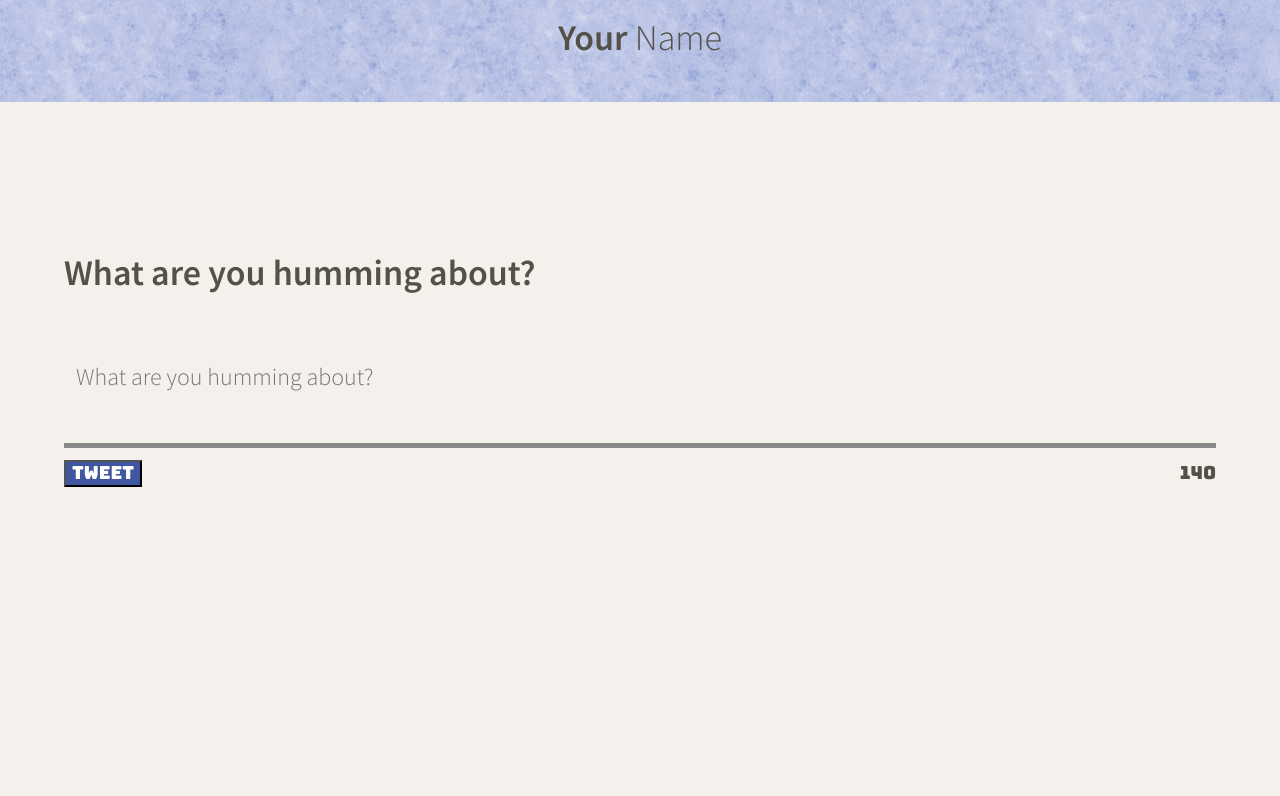
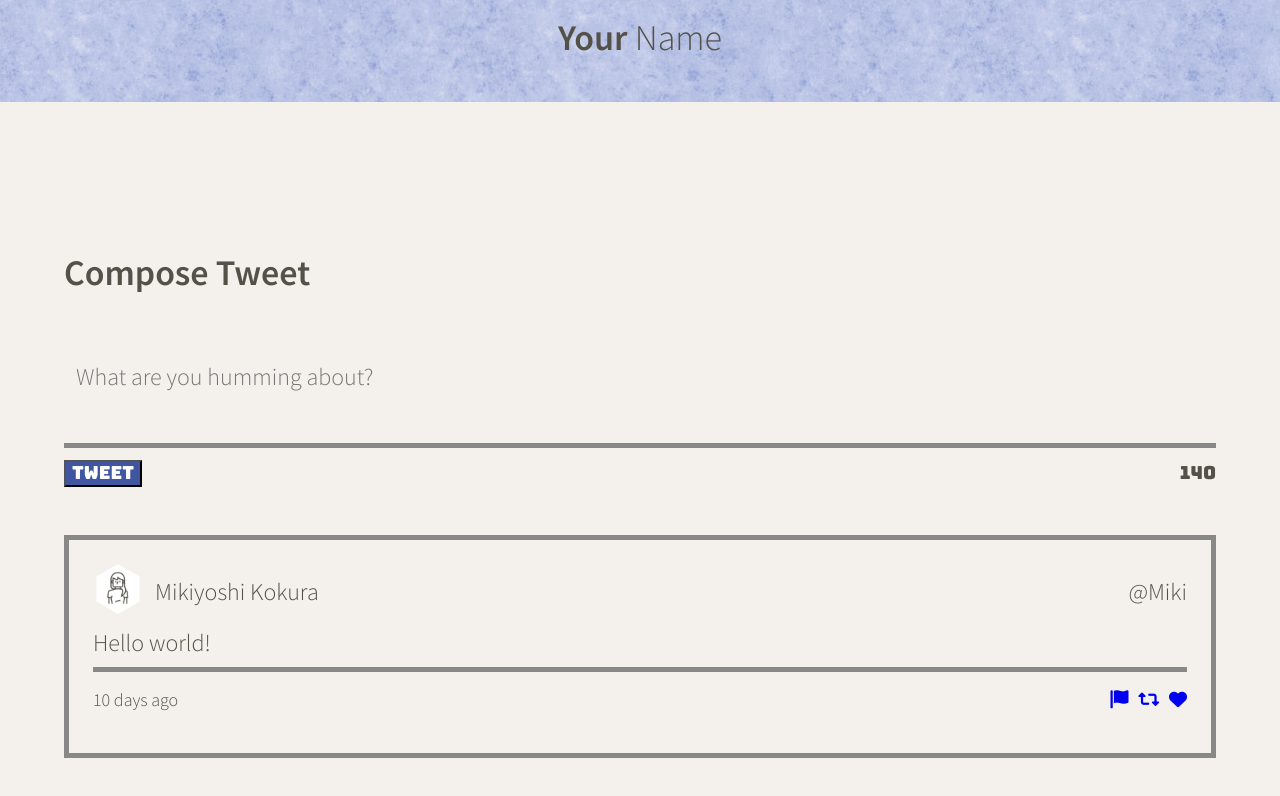
Before and after one commit to mikiyoshi/tweeter2, a website: page public/index.html in a window 1280 px wide. Shown: the part 418-1214 px from the top of the page. Before the commit the page ends 953 px from the top, so only its background shows below. Drawn offline with nearby package versions, Linux system fonts and the light colour scheme.

Commit message:
add tweet card and update new-tweet.css

```diff
--- a/public/index.html
+++ b/public/index.html
@@ -62,7 +62,7 @@
     <main class="container">
       <div class="itemCenter">
         <section class="new-tweet">
-          <h2>What are you humming about?</h2>
+          <h2>Compose Tweet</h2>
 
           <form id="newTweet" action="/tweets" method="POST">
             <div id="resultPost"></div>
@@ -79,7 +79,42 @@
             </div>
           </form>
         </section>
-        <article class="messageBox"></article>
+        <article class="messageBox">
+          <div class="userCard">
+            <div class="userCardBody">
+              <div class="userCardHeader">
+                <div class="userIcon">
+                  <img style="width: 50px" src="/images/profile-hex.png" />
+                </div>
+                <div class="userName">Mikiyoshi Kokura</div>
+                <div class="userId">@Miki</div>
+              </div>
+              <div class="userCardMain">
+                <div class="userMessage">Hello world!</div>
+              </div>
+              <div class="userCardFooter">
+                <div class="userDate">
+                  <span class="userDays">10</span> days ago
+                </div>
+                <div class="userSocial">
+                  <ul>
+                    <li>
+                      <a class="flag" href="#"><i class="fas fa-flag"></i></a>
+                    </li>
+                    <li>
+                      <a class="retweet" href="#"><i class="fas fa-retweet"></i></a>
+                    </li>
+                    <li>
+                      <a class="heart" href="#"><i class="fas fa-heart"></i></a>
+                    </li>
+                  </ul>
+                </div>
+              </div>
+            </div>
+          </div>
+        </article>
+      </div>
+      <div class="item"></div>
       </div>
     </main>
     <footer></footer>
--- a/public/scripts/composer-char-counter.js
+++ b/public/scripts/composer-char-counter.js
@@ -1,6 +1,9 @@
 $(document).ready(function () {
   // --- our code goes here ---
 
+  //
+  // input tweet conuter
+  //
   const $countUpdate = $('#count-update');
   const $tweetText = $('#tweet-text');
 
@@ -28,4 +31,13 @@ $(document).ready(function () {
       .find('#count-update')
       .html(140 - tweetCount);
   });
+  //
+  // social button on / off
+  //
+  let socialBtns = ['flag', 'retweet', 'heart'];
+  for (socialBtn of socialBtns) {
+    $(`.${socialBtn}`).on('click', function (event) {
+      $(this).toggleClass('active');
+    });
+  }
 });
--- a/public/styles/new-tweet.css
+++ b/public/styles/new-tweet.css
@@ -3,9 +3,6 @@
   margin-left: 5%;
   margin-right: 5%;
   flex: 70%;
-}
-.red {
-  color: #ff0000;
 }
 .new-tweet {
   display: flex;
@@ -59,6 +56,7 @@
   font-size: large;
 }
 .new-tweet .tweetCounter button:hover {
+  background-color: #eebc4c;
   cursor: pointer;
 }
 .new-tweet .tweetCounter #count-update {
@@ -117,3 +115,7 @@
 .messageBox .userCard .userCardFooter .userSocial li {
   margin-left: 0.5em;
 }
+.messageBox .userCard .userCardFooter .userSocial li a:hover,
+.messageBox .userCard .userCardFooter .userSocial li a.active {
+  color: #eebc4c;
+}
--- a/server/data-files/initial-tweets.json
+++ b/server/data-files/initial-tweets.json
@@ -8,7 +8,7 @@
     "content": {
       "text": "If I have seen further it is by standing on the shoulders of giants"
     },
-    "created_at": 1643483209802
+    "created_at": 1643559766897
   },
   {
     "user": {
@@ -19,6 +19,6 @@
     "content": {
       "text": "Je pense , donc je suis"
     },
-    "created_at": 1643569609802
+    "created_at": 1643646166897
   }
 ]
```
Also changed, not shown: README.md.
